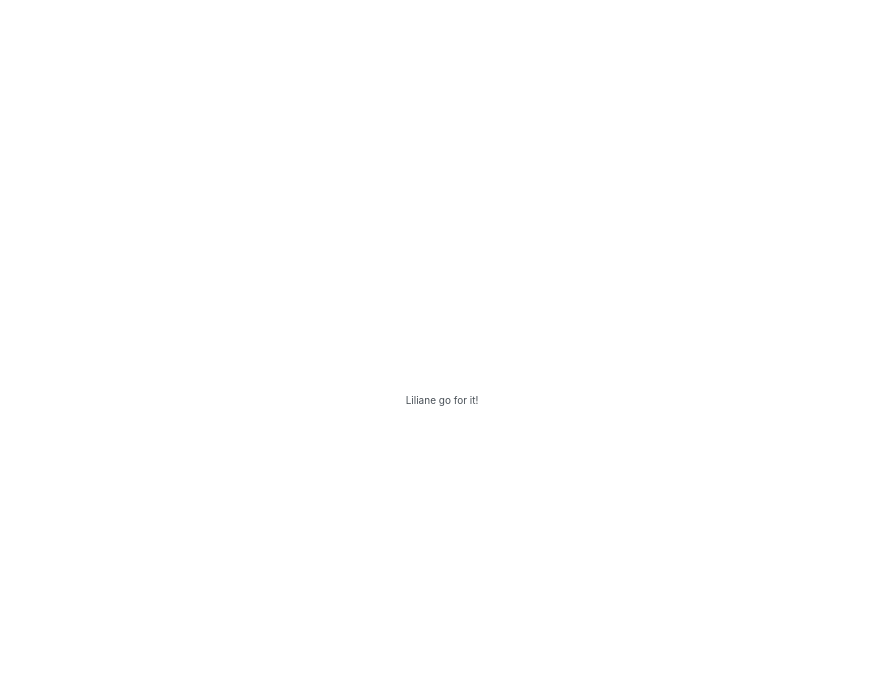
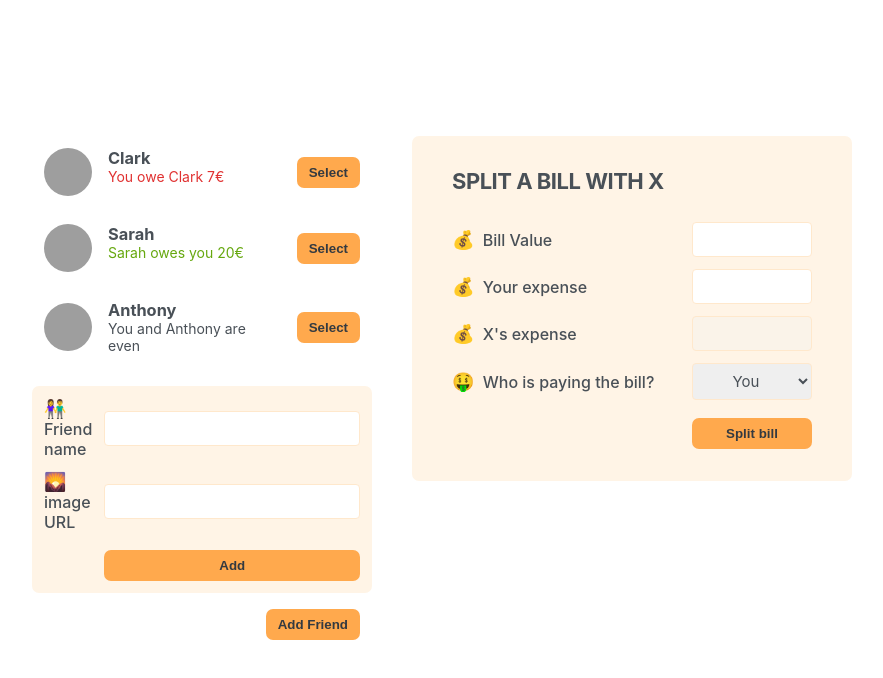
Before and after one commit to Liliane-Top/06-eat-n-split, a React (Create React App) app: page / in a window 1280 px wide. Shown: the top 678 px of the page, without its empty margins (198-1081 px from the left). Built offline with nearby package versions, Linux system fonts and the light colour scheme; grey boxes are pictures that could not be loaded.

Commit message:
added all static elements

```diff
--- a/src/App.js
+++ b/src/App.js
@@ -1,3 +1,5 @@
+import { useState } from "react";
+
 const initialFriends = [
   {
     id: 118836,
@@ -20,5 +22,96 @@
 ];
 
 export default function App() {
-  return <div>Liliane go for it!</div>;
+  const [friends, setFriends] = useState(initialFriends);
+
+  return (
+    <div className="app">
+      <div className="sidebar">
+        <FriendsList data={initialFriends} />
+        <FormAddFriend friends={friends} onsetFriends={setFriends} />
+        <Button>Add Friend</Button>
+      </div>
+      <div>
+        <FormSplitBill friends={friends} />
+      </div>
+    </div>
+  );
 }
+
+function FriendsList() {
+  const friends = initialFriends;
+  return (
+    <ul>
+      {friends.map((friend) => (
+        <Friend friend={friend} key={friend.id} />
+      ))}
+    </ul>
+  );
+}
+
+function Friend({ friend }) {
+  return (
+    <li>
+      <img src={friend.image} alt={friend.name} />
+      <div>
+        <h3>{friend.name}</h3>
+        <p
+          className={
+            friend.balance === 0 ? "" : friend.balance > 0 ? "green" : "red"
+          }
+        >
+          {friend.balance === 0
+            ? "You and " + friend.name + " are even"
+            : friend.balance > 0
+            ? friend.name + " owes you " + friend.balance + "€"
+            : "You owe " + friend.name + " " + Math.abs(friend.balance) + "€"}
+        </p>
+      </div>
+      <Button>Select</Button>
+    </li>
+  );
+}
+
+function FormAddFriend({ friends, onsetFriends }) {
+  return (
+    <form className="form-add-friend">
+      <label>👫 Friend name </label>
+      <input
+        type="text"
+        value={friends.name}
+        onChange={(e) => onsetFriends(e)}
+      />
+      <label>🌄 image URL </label>
+      <input
+        type="text"
+        value={friends.image}
+        onChange={(e) => onsetFriends(e)}
+      />
+      <Button>Add</Button>
+    </form>
+  );
+}
+
+function Button({ children }) {
+  return <button className="button">{children}</button>;
+}
+
+function FormSplitBill({ friends }) {
+  return (
+    <form className="form-split-bill">
+      <h2>Split a bill with X</h2>
+      <label>💰 Bill Value</label>
+      <input type="text" value={friends.balance} />
+      <label>💰 Your expense</label>
+      <input type="text" />
+      <label>💰 X's expense</label>
+      <input type="text" disabled />
+      <label>🤑 Who is paying the bill?</label>
+      <select>
+        <option value="user">You</option>
+        <option value="friend">X</option>
+      </select>
+      <Button>Split bill</Button>
+    </form>
+  );
+}
```
